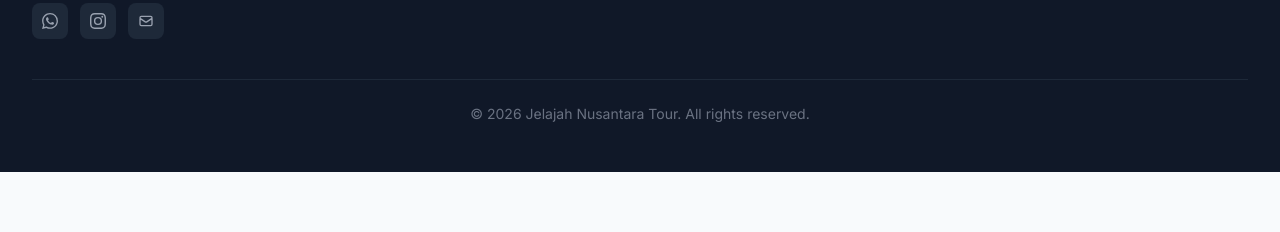
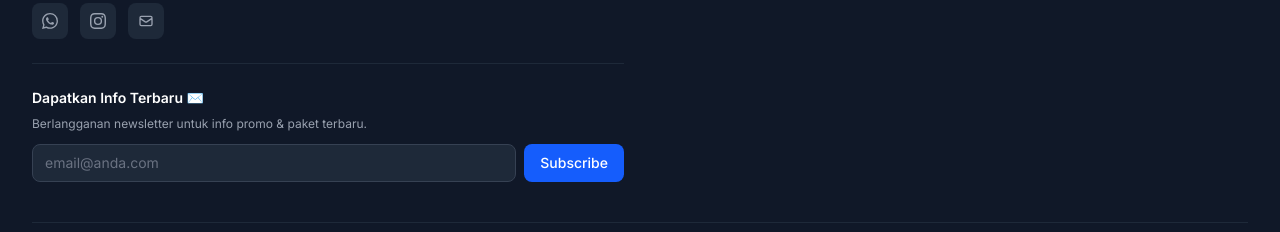
Before and after one commit to kustoro25/tour-booking, a Next.js app: page / in a window 1280 px wide. Shown: the part 3382-3614 px from the top of the page. Before the commit the page ends 3554 px from the top, so only its background shows below. Built offline with nearby package versions, Linux system fonts and the light colour scheme; no server answers; the database is empty.

Commit message:
newslatter

```diff
--- /dev/null
+++ b/src/app/api/newsletter/route.ts
@@ -0,0 +1,56 @@
+import { prisma } from '@/lib/prisma';
+import { NextResponse } from 'next/server';
+
+export async function POST(request: Request) {
+  try {
+    const { email } = await request.json();
+
+    // Basic validation
+    if (!email || typeof email !== 'string') {
+      return NextResponse.json(
+        { success: false, error: 'Email wajib diisi' },
+        { status: 400 }
+      );
+    }
+
+    const trimmed = email.trim().toLowerCase();
+
+    // Email format validation
+    const emailRegex = /^[^\s@]+@[^\s@]+\.[^\s@]+$/;
+    if (!emailRegex.test(trimmed)) {
+      return NextResponse.json(
+        { success: false, error: 'Format email tidak valid' },
+        { status: 400 }
+      );
+    }
+
+    // Check if already subscribed
+    const existing = await prisma.newsletter.findUnique({
+      where: { email: trimmed },
+    });
+
+    if (existing) {
+      // Return success anyway for privacy (don't reveal if already subscribed)
+      return NextResponse.json({
+        success: true,
+        message: 'Email Anda sudah terdaftar sebelumnya 🎉',
+      });
+    }
+
+    // Save to database
+    await prisma.newsletter.create({
+      data: { email: trimmed },
+    });
+
+    return NextResponse.json({
+      success: true,
+      message: 'Terima kasih! Anda telah berlangganan newsletter kami ✨',
+    });
+  } catch (error) {
+    console.error('Newsletter subscription error:', error);
+    return NextResponse.json(
+      { success: false, error: 'Gagal berlangganan. Silakan coba lagi.' },
+      { status: 500 }
+    );
+  }
+}
--- a/src/components/layout/Footer.tsx
+++ b/src/components/layout/Footer.tsx
@@ -2,6 +2,7 @@
 
 import { useState, useEffect } from 'react';
 import Link from 'next/link';
+import { useToast } from '@/components/ui/Toast';
 
 function useCompanyInfo() {
   const [info, setInfo] = useState({ email: 'info@jelajahnusantara.com', phone: '+62 812-3456-7890' });
@@ -33,6 +34,33 @@ const footerLinks = {
 
 export default function Footer() {
   const info = useCompanyInfo();
+  const { showToast } = useToast();
+  const [newsletterEmail, setNewsletterEmail] = useState('');
+  const [subscribing, setSubscribing] = useState(false);
+
+  const handleSubscribe = async (e: React.FormEvent) => {
+    e.preventDefault();
+    if (!newsletterEmail.trim()) return;
+    setSubscribing(true);
+    try {
+      const res = await fetch('/api/newsletter', {
+        method: 'POST',
+        headers: { 'Content-Type': 'application/json' },
+        body: JSON.stringify({ email: newsletterEmail.trim() }),
+      });
+      const data = await res.json();
+      if (data.success) {
+        setNewsletterEmail('');
+        showToast(data.message || 'Berhasil berlangganan!', 'success');
+      } else {
+        showToast(data.error || 'Gagal berlangganan', 'error');
+      }
+    } catch {
+      showToast('Gagal berlangganan. Silakan coba lagi.', 'error');
+    } finally {
+      setSubscribing(false);
+    }
+  };
   return (
     <footer className="bg-gray-900 text-gray-300 relative">
       <div className="absolute top-0 left-0 right-0 h-1 bg-gradient-to-r from-blue-500 via-teal-500 to-orange-500" />
@@ -81,6 +109,33 @@ export default function Footer() {
                 </a>
               ))}
             </div>
+
+            {/* Newsletter */}
+            <div className="mt-6 pt-6 border-t border-gray-800">
+              <h4 className="text-white font-semibold text-sm mb-2">
+                Dapatkan Info Terbaru ✉️
+              </h4>
+              <p className="text-gray-400 text-xs mb-3">
+                Berlangganan newsletter untuk info promo & paket terbaru.
+              </p>
+              <form onSubmit={handleSubscribe} className="flex gap-2">
+                <input
+                  type="email"
+                  value={newsletterEmail}
+                  onChange={(e) => setNewsletterEmail(e.target.value)}
+                  placeholder="email@anda.com"
+                  required
+                  className="flex-1 min-w-0 px-3 py-2 bg-gray-800 border border-gray-700 rounded-lg text-sm text-white placeholder-gray-500 focus:outline-none focus:ring-2 focus:ring-blue-500 focus:border-blue-500 transition-shadow"
+                />
+                <button
+                  type="submit"
+                  disabled={subscribing}
+                  className="px-4 py-2 bg-blue-600 hover:bg-blue-700 disabled:opacity-50 disabled:cursor-not-allowed text-white text-sm font-medium rounded-lg transition-colors flex-shrink-0"
+                >
+                  {subscribing ? '...' : 'Subscribe'}
+                </button>
+              </form>
+            </div>
           </div>
 
           {/* Nav Links */}
```
Also changed, not shown: 1 other file (tests, documents, lock files or other folders).
